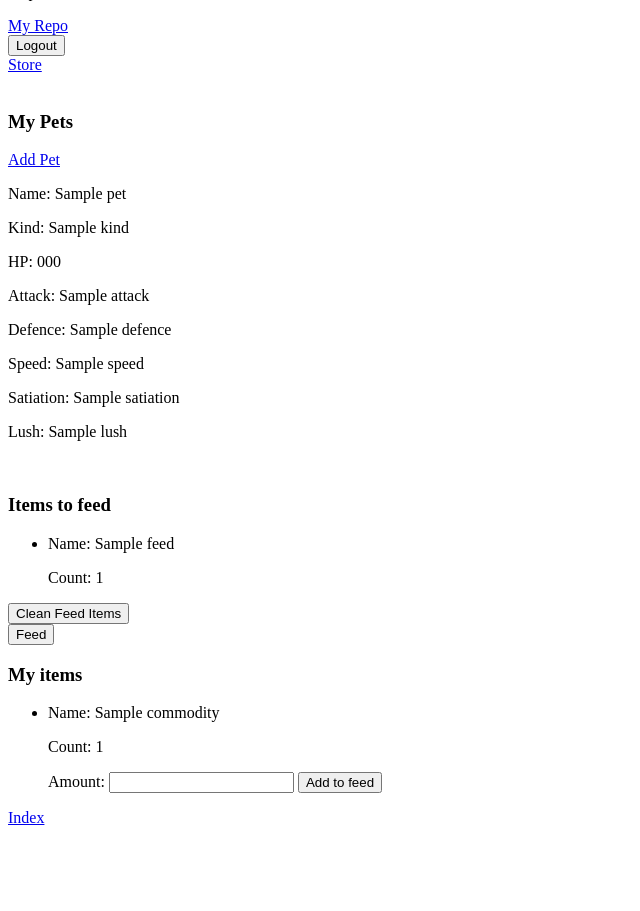
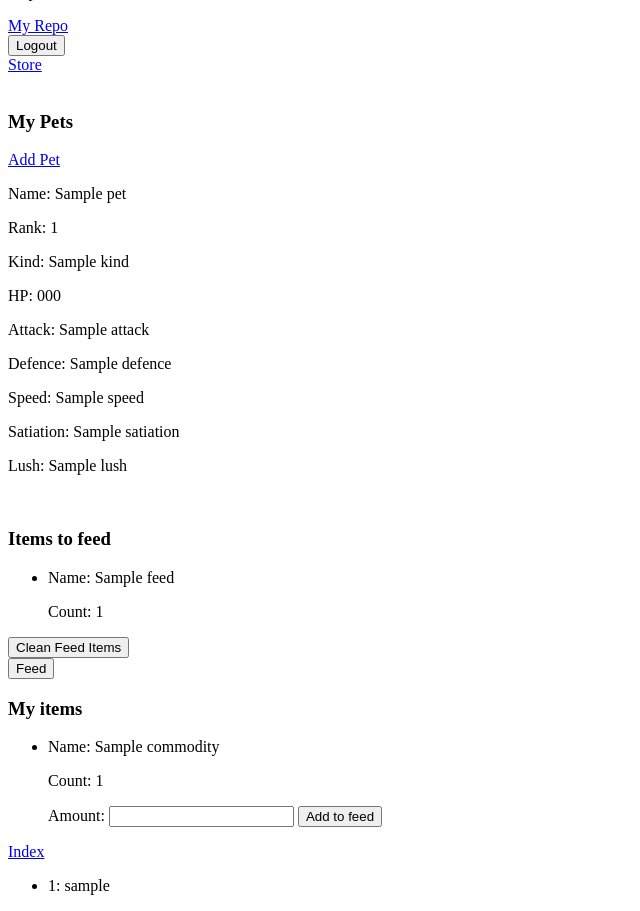
Before and after one commit to TianchenMa/elec5622, a Django app: template petmon/templates/petmon/pet_info.html in a window 1280 px wide. Shown: the part 101-1012 px from the top of the page, without its empty margins (0-640 px from the left). Before the commit the page ends 926 px from the top, so only its background shows below. Run offline with Django 3.2, Linux system fonts and the light colour scheme; tables that the repository leaves empty hold one stand-in row (values such as "Sample post"); the template is opened without the code that fills it: values that come from a table or form of the project are taken from there, most other values are stand-ins (such as "Sample title", 1, 10 or a date in 2020).

Commit message:
Rank relevant templates modified

```diff
--- a/petmon/templates/petmon/Base.html
+++ b/petmon/templates/petmon/Base.html
@@ -28,11 +28,25 @@
     <a href="{% url 'petmon:store' %}">Store</a>
 </div>
 <br>
+
 <div id="main">
     {% block content %}
     {% endblock %}
 </div>
 
 <a href="{% url 'petmon:index' %}">Index</a>
+
+<div>
+    {% if friend_rank %}
+        <ul>
+            {% for friend in friend_rank %}
+                <li>{{ forloop.counter }}: {{ friend.username }}</li>
+            {% endfor %}
+        </ul>
+    {% else %}
+        <p>No friends.</p>
+    {% endif %}
+</div>
+
 </body>
 </html>
--- a/petmon/templates/petmon/pet_info.html
+++ b/petmon/templates/petmon/pet_info.html
@@ -18,6 +18,7 @@
 
     {% if pet %}
         <p>Name: {{ pet.name }}</p>
+        <p>Rank: {{ pet.rank }}</p>
         <p>Kind: {{ pet.kind }}</p>
         <p>HP: {{ pet.hp }}</p>
         <p>Attack: {{ pet.attack }}</p>
```
